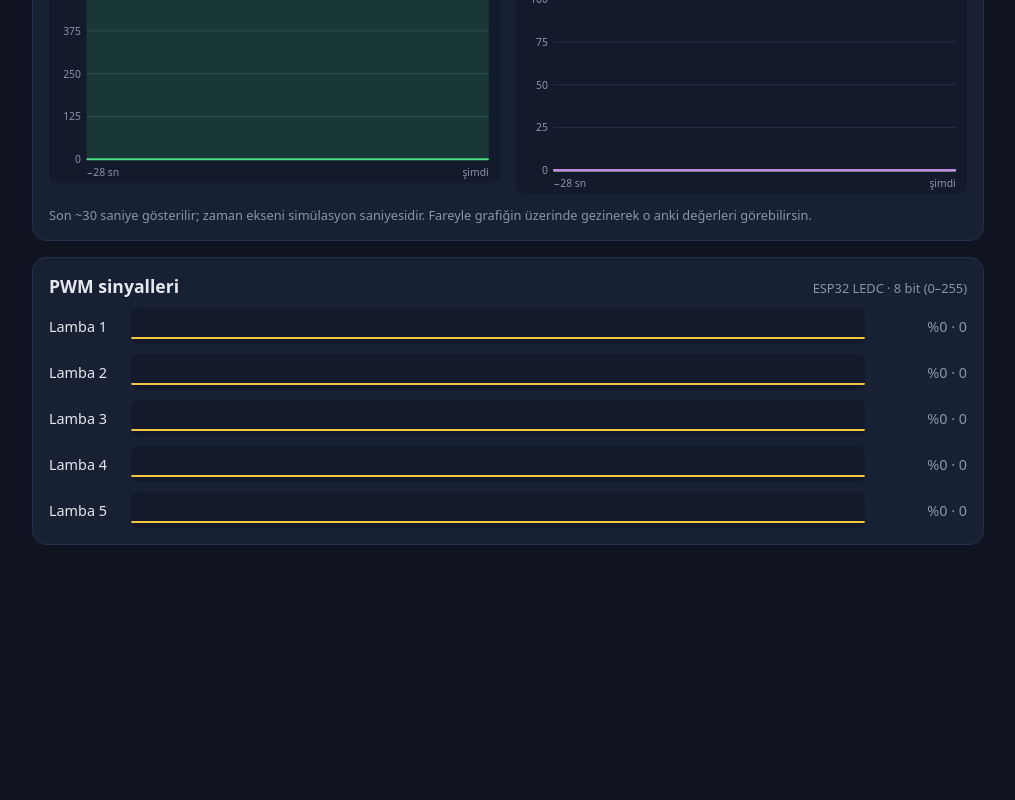
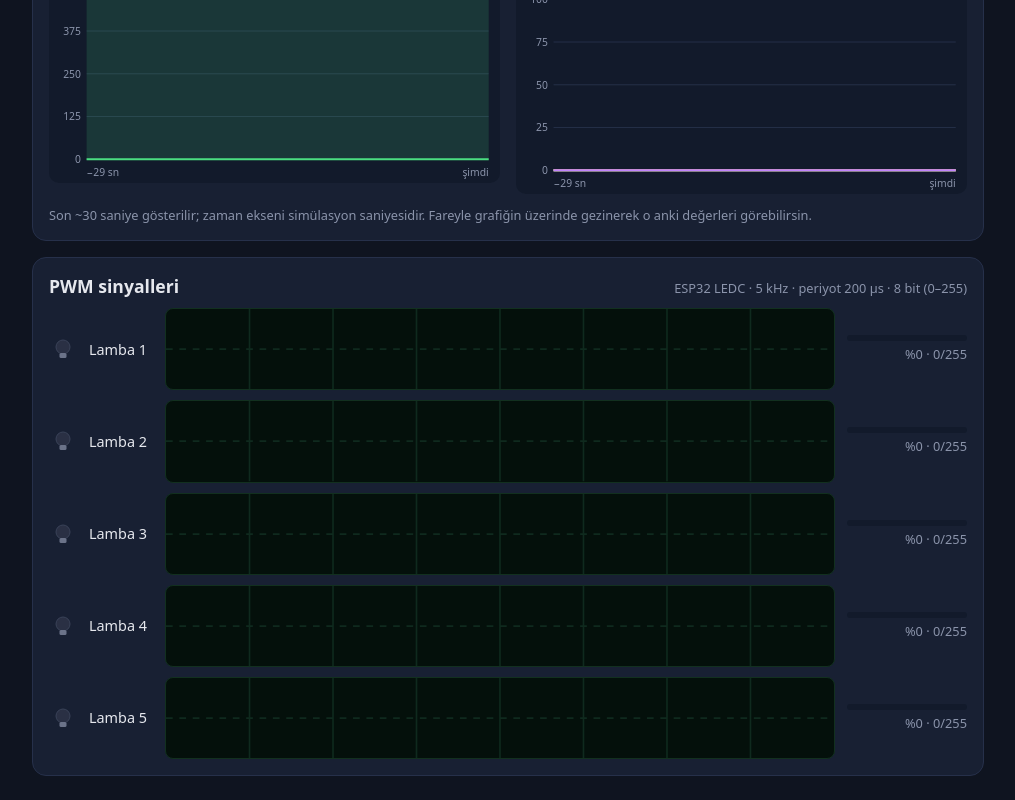
Before and after one commit to MaydinKanadasi/akilli-aydinlatma, a React (Vite) app: page / in a window 1280 px wide. Shown: the part 1178-1978 px from the top of the page, without its empty margins (132-1147 px from the left). Before the commit the page ends 1747 px from the top, so only its background shows below. Built offline with nearby package versions, Linux system fonts and the light colour scheme.

Commit message:
PWM paneli: osiloskop görünümü, akan sinyal, ampul ve duty çubuğu; README güncellemesi

```diff
--- a/src/App.tsx
+++ b/src/App.tsx
@@ -113,7 +113,7 @@ function App() {
       </section>
 
       <section className="panel">
-        <PwmPanel lamps={state.lamps} />
+        <PwmPanel lamps={state.lamps} running={!sim.paused} />
       </section>
     </main>
   );
--- a/src/components/PwmPanel.css
+++ b/src/components/PwmPanel.css
@@ -1,4 +1,5 @@
-.pwm { display: grid; gap: 10px; }
+.pwm { position: relative; display: grid; gap: 10px; }
+.pwm-defs { position: absolute; width: 0; height: 0; overflow: hidden; }
 .pwm-head {
   display: flex;
   align-items: baseline;
@@ -7,20 +8,49 @@
   flex-wrap: wrap;
 }
 .pwm-head h2 { font-size: 1.1rem; margin: 0; }
-.pwm-note { font-size: 0.8rem; color: var(--muted); }
+.pwm-note { font-size: 0.8rem; color: var(--muted); font-variant-numeric: tabular-nums; }
+
 .pwm-row {
   display: grid;
-  grid-template-columns: 70px 1fr 90px;
+  grid-template-columns: 28px 64px minmax(0, 1fr) 120px;
   align-items: center;
   gap: 12px;
   font-size: 0.9rem;
 }
-.pwm-wave { width: 100%; height: 36px; background: #121a2b; border-radius: 8px; }
-.pwm-wave path {
-  fill: none;
-  stroke: var(--accent);
-  stroke-width: 2;
-  stroke-linejoin: round;
-  vector-effect: non-scaling-stroke;
+
+/* Ampul */
+.pwm-bulb { width: 28px; height: 28px; overflow: visible; }
+.pwm-bulb .fade { transition: opacity 0.3s; }
+.bulb-glass { fill: #2a3044; stroke: #3a4258; }
+.bulb-light { fill: #ffe9a8; transition: opacity 0.3s; }
+.bulb-base { fill: #6b7389; }
+
+/* Osiloskop */
+.scope {
+  width: 100%;
+  height: auto;
+  display: block;
+  background: #04100b;
+  border: 1px solid #12301f;
+  border-radius: 8px;
 }
-.pwm-value { text-align: right; font-variant-numeric: tabular-nums; color: var(--muted); }
+.scope-grid { stroke: #0f2a1e; stroke-width: 1; }
+.scope-grid.mid { stroke-dasharray: 4 4; }
+.scope-wave { fill: none; stroke: #39ff88; stroke-width: 2; stroke-linejoin: round; }
+.scope-flow { animation: flow 0.8s linear infinite; }
+@keyframes flow { from { transform: translateX(0); } to { transform: translateX(100px); } }
+.pwm.still .scope-flow { animation-play-state: paused; }
+
+/* Duty çubuğu */
+.pwm-duty { display: grid; gap: 4px; }
+.duty-bar { height: 6px; background: #121a2b; border-radius: 999px; overflow: hidden; }
+.duty-fill { height: 100%; background: var(--accent); border-radius: 999px; transition: width 0.3s; }
+.pwm-value { text-align: right; font-size: 0.8rem; color: var(--muted); font-variant-numeric: tabular-nums; }
+
+@media (max-width: 560px) {
+  .pwm-row { grid-template-columns: 24px 52px minmax(0, 1fr) 88px; gap: 8px; }
+}
+
+@media (prefers-reduced-motion: reduce) {
+  .scope-flow { animation: none; }
+}
--- a/src/components/PwmPanel.tsx
+++ b/src/components/PwmPanel.tsx
@@ -1,49 +1,97 @@
+import { PWM_BITS, PWM_FREQ_HZ } from "../logic/controller";
 import "./PwmPanel.css";
 
-const PERIODS = 4; // her satırda kaç PWM periyodu çizilecek
 const W = 400;
-const H = 36;
-const HIGH = 6;  // sinyal 1 iken y
-const LOW = 30;  // sinyal 0 iken y
+const H = 48;
+const PERIODS = 4; // ekranda görünen periyot sayısı
+const PERIOD = W / PERIODS;
+const HIGH = 10; // sinyal 1 iken y
+const LOW = 38; // sinyal 0 iken y
+const DUTY_MAX = 2 ** PWM_BITS - 1; // 8 bit için 255
+const PERIOD_US = 1e6 / PWM_FREQ_HZ; // 5 kHz için 200 µs
 
-// Duty cycle'a (0–1) göre kare dalga çizgisi üretir
+// Akış için ekranın solunda bir periyot fazla çizilir; sağa kaydırınca boşluk kalmaz
 function wavePath(duty: number) {
-  const period = W / PERIODS;
-  let path = `M 0 ${LOW}`;
-  for (let k = 0; k < PERIODS; k++) {
-    const start = k * period;
-    const off = start + duty * period; // sinyalin 0'a düştüğü nokta
+  let path = `M ${-PERIOD} ${LOW}`;
+  for (let k = -1; k < PERIODS; k++) {
+    const start = k * PERIOD;
+    const off = start + duty * PERIOD; // sinyalin 0'a düştüğü nokta
     if (duty > 0) path += ` L ${start} ${HIGH} L ${off} ${HIGH}`;
-    if (duty < 1) path += ` L ${off} ${LOW} L ${start + period} ${LOW}`;
+    if (duty < 1) path += ` L ${off} ${LOW} L ${start + PERIOD} ${LOW}`;
   }
   return path;
 }
 
-export function PwmPanel({ lamps }: { lamps: number[] }) {
+function Bulb({ level }: { level: number }) {
+  const glow = level / 100;
   return (
-    <div className="pwm">
+    <svg viewBox="0 0 28 28" className="pwm-bulb" aria-hidden="true">
+      <circle cx="14" cy="12" r="13" fill="url(#pwm-bulb-glow)" className="fade" style={{ opacity: glow }} />
+      <circle cx="14" cy="12" r="7" className="bulb-glass" />
+      <circle cx="14" cy="12" r="7" className="bulb-light" style={{ opacity: glow }} />
+      <rect x="10.5" y="18" width="7" height="5" rx="1.5" className="bulb-base" />
+    </svg>
+  );
+}
+
+export function PwmPanel({ lamps, running = true }: { lamps: number[]; running?: boolean }) {
+  return (
+    <div className={running ? "pwm" : "pwm still"}>
+      {/* Satırların ortak kullandığı parlama efektleri */}
+      <svg className="pwm-defs" aria-hidden="true">
+        <defs>
+          <filter id="pwm-glow" x="-5%" y="-50%" width="110%" height="200%">
+            <feGaussianBlur stdDeviation="1.6" result="blur" />
+            <feMerge>
+              <feMergeNode in="blur" />
+              <feMergeNode in="SourceGraphic" />
+            </feMerge>
+          </filter>
+          <radialGradient id="pwm-bulb-glow">
+            <stop offset="0" stopColor="#ffe9a8" stopOpacity="0.9" />
+            <stop offset="1" stopColor="#f5c542" stopOpacity="0" />
+          </radialGradient>
+        </defs>
+      </svg>
+
       <div className="pwm-head">
         <h2>PWM sinyalleri</h2>
-        <span className="pwm-note">ESP32 LEDC · 8 bit (0–255)</span>
+        <span className="pwm-note">
+          ESP32 LEDC · {PWM_FREQ_HZ / 1000} kHz · periyot {PERIOD_US} µs · {PWM_BITS} bit (0–{DUTY_MAX})
+        </span>
       </div>
 
-      {lamps.map((level, i) => (
+      {lamps.map((level, i) => {
+        const duty = Math.round((level / 100) * DUTY_MAX);
+        return (
           <div className="pwm-row" key={i}>
+            <Bulb level={level} />
             <span className="pwm-label">Lamba {i + 1}</span>
             <svg
               viewBox={`0 0 ${W} ${H}`}
-            className="pwm-wave"
-            preserveAspectRatio="none"
+              className="scope"
               role="img"
               aria-label={`Lamba ${i + 1} PWM sinyali, yüzde ${level}`}
             >
-            <path d={wavePath(level / 100)} />
+              {Array.from({ length: 7 }, (_, k) => (
+                <line key={k} x1={(k + 1) * (W / 8)} x2={(k + 1) * (W / 8)} y1={0} y2={H} className="scope-grid" />
+              ))}
+              <line x1={0} x2={W} y1={H / 2} y2={H / 2} className="scope-grid mid" />
+              <g className="scope-flow">
+                <path d={wavePath(level / 100)} className="scope-wave" filter="url(#pwm-glow)" />
+              </g>
             </svg>
+            <div className="pwm-duty">
+              <div className="duty-bar">
+                <div className="duty-fill" style={{ width: `${level}%` }} />
+              </div>
               <span className="pwm-value">
-            %{level} · {Math.round((level / 100) * 255)}
+                %{level} · {duty}/{DUTY_MAX}
               </span>
             </div>
-      ))}
+          </div>
+        );
+      })}
     </div>
   );
 }
--- a/src/logic/controller.ts
+++ b/src/logic/controller.ts
@@ -80,3 +80,7 @@ export function computeState(
   const normalPowerW = isNight ? LAMP_COUNT * config.lampPowerW : 0;
   return { source, isNight, object, lamps, powerW, normalPowerW };
 }
+
+// ESP32 LEDC PWM ayarları (donanım tarafıyla aynı olmalı)
+export const PWM_FREQ_HZ = 5000;
+export const PWM_BITS = 8;
```
Also changed, not shown: 1 other file (tests, documents, lock files or other folders). Lines whose indentation alone changed are shown as unchanged.
